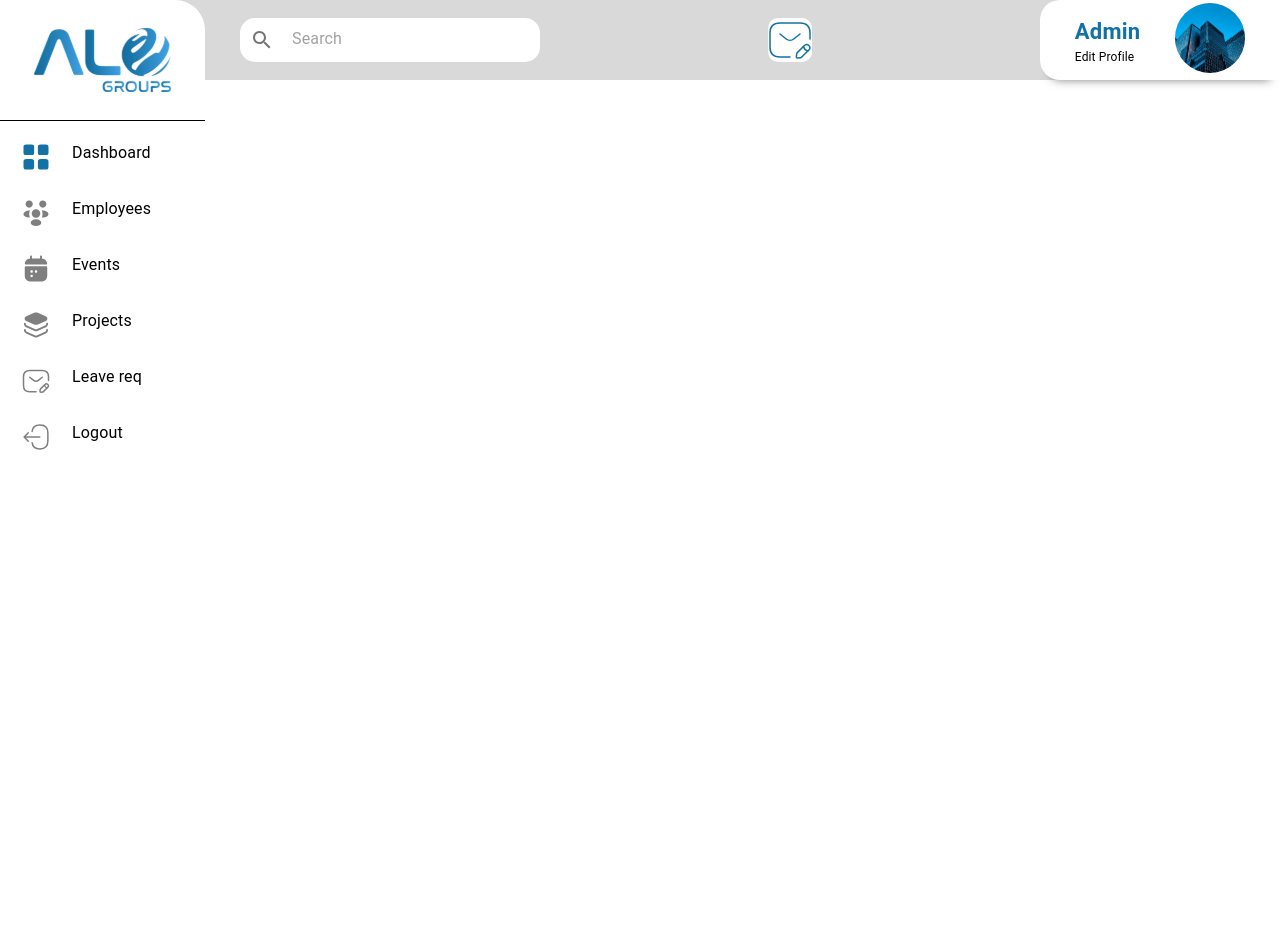
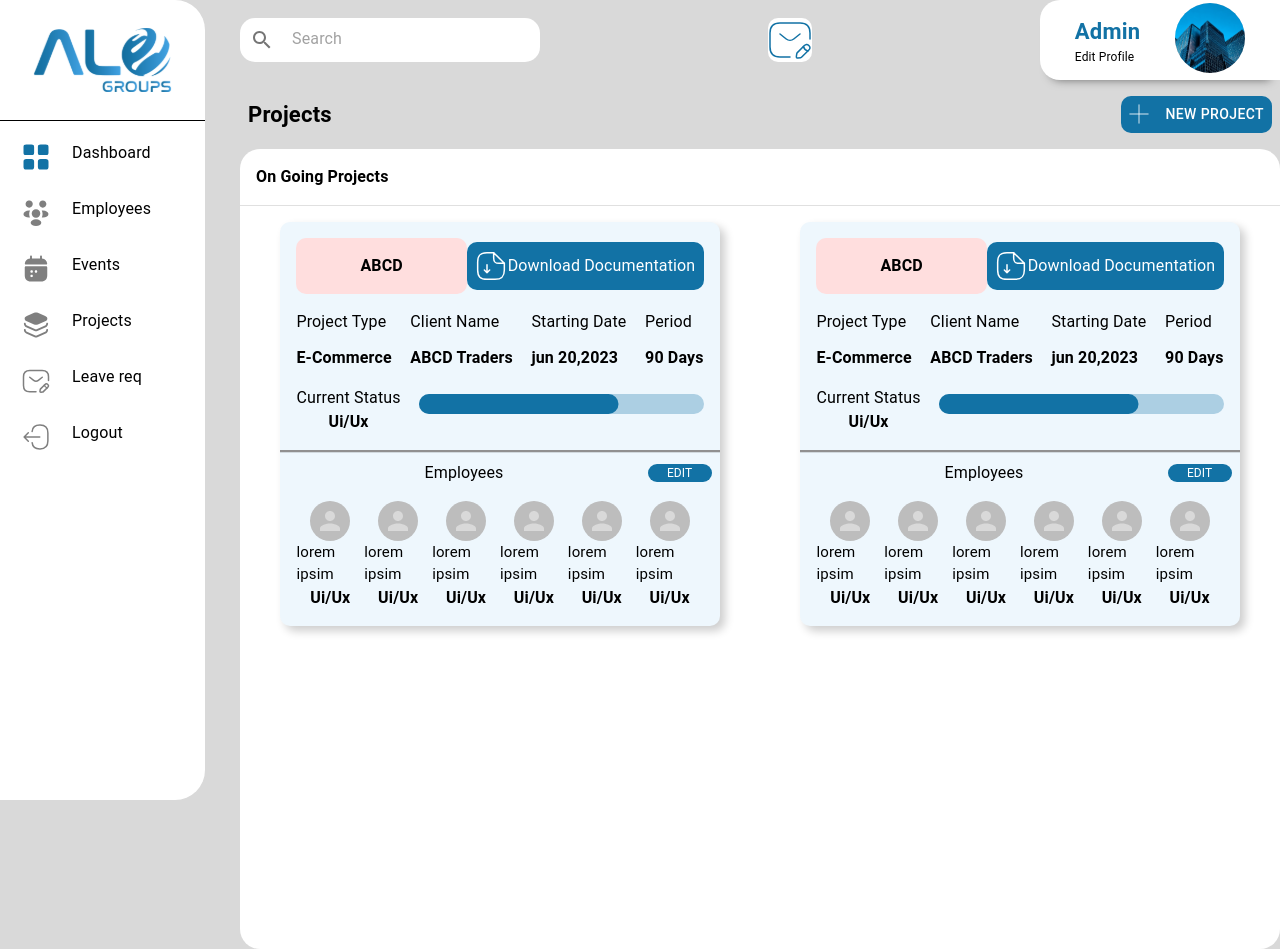
Before and after one commit to adharsh2000/alo_group, a React (Create React App) app: page /admin/projects in a window 1280 px wide. Before the commit the page ends 800 px from the top, so only its background shows below. Built offline with nearby package versions, Linux system fonts and the light colour scheme.

Commit message:
admin project page card completed

```diff
--- a/src/App.js
+++ b/src/App.js
@@ -16,6 +16,7 @@ import AdminLayout from "./Pages/Admin/AdminLayout";
 import AdminEmpList from "./Pages/Admin/AdminEmpList";
 import AdminTaskList from "./Pages/Admin/AdminTaskList";
 import AdminEvents from "./Pages/Admin/AdminEvents";
+import AdminProjects from "./Pages/Admin/AdminProjects";
 
 
 function App() {
@@ -60,6 +61,7 @@ function App() {
             <Route path="emplist" element={<AdminEmpList />} />
             <Route path="tasklist" element={<AdminTaskList />} />
             <Route path="events" element={<AdminEvents />} />
+            <Route path="projects" element={<AdminProjects />} />
           </Route>
         </Routes>
       </Box>
--- /dev/null
+++ b/src/Components/AdminComponents/AdminProjectCard.jsx
@@ -0,0 +1,128 @@
+import React from "react";
+import { Avatar, Box, Button, Divider, Typography, useTheme } from "@mui/material";
+import DownloadIcon from "../../Icons/DownloadIcon.svg";
+import ProjectProgress from "../Common/ProjectProgress";
+
+const AdminProjectCard = () => {
+  const theme = useTheme();
+  const Blue = theme?.palette?.primary?.main;
+  const shadow = theme?.shape?.shadow;
+  return (
+    <Box bgcolor="#EEF7FD" width="90%" borderRadius="10px" boxShadow={shadow}>
+      <Box
+        display="flex"
+        alignItems="center"
+        justifyContent="space-between"
+        m={2}
+      >
+        <Typography
+          bgcolor="#FFDEDE"
+          fontWeight="bold"
+          py={2}
+          px={8}
+          borderRadius="10px"
+        >
+          ABCD
+        </Typography>
+        <Box
+          component="button"
+          bgcolor={Blue}
+          sx={{
+            outline: "none",
+            border: "none",
+            display: "flex",
+            alignItems: "center",
+            justifyContent: "space-around",
+            p: 1,
+            width: 250,
+            borderRadius: "10px",
+            cursor: "pointer",
+          }}
+        >
+          <img src={DownloadIcon} alt="download" />
+          <Typography color="white" whiteSpace="nowrap">
+            Download Documentation
+          </Typography>
+        </Box>
+      </Box>
+      <Box display="flex" justifyContent="space-between" mx={2} height={60}>
+        <Box display="flex" flexDirection="column" justifyContent="space-between">
+          <Typography>Project Type</Typography>
+          <Typography fontWeight="bold">E-Commerce</Typography>
+        </Box>
+        <Box display="flex" flexDirection="column" justifyContent="space-between">
+          <Typography>Client Name</Typography>
+          <Typography fontWeight="bold">ABCD Traders</Typography>
+        </Box>
+        <Box display="flex" flexDirection="column" justifyContent="space-between">
+          <Typography>Starting Date</Typography>
+          <Typography fontWeight="bold">jun 20,2023</Typography>
+        </Box>
+        <Box display="flex" flexDirection="column" justifyContent="space-between">
+          <Typography>Period</Typography>
+          <Typography fontWeight="bold">90 Days</Typography>
+        </Box>
+      </Box>
+      <Box display="flex" justifyContent="space-between" m={2} >
+        <Box display="flex" flexDirection="column" justifyContent="space-between" alignItems="center">
+            <Typography>Current Status</Typography>
+            <Typography fontWeight="bold">Ui/Ux</Typography>
+        </Box>
+        <ProjectProgress value={70}  width={"70%"}/>
+      </Box>
+      <Divider sx={{ borderTop: '2px solid #909090' }} />
+      <Box>
+        <Box display="flex" flexDirection="row-reverse" alignItems="center" mt={1}>
+            <Button sx={{
+                p:0,
+                mr:1,
+                backgroundColor:'#1272A5',
+                color:'#fff',
+                // gap:2,
+                '&:hover':{
+                    backgroundColor:"#1272A5"
+                },
+                // marginBottom:2
+            }}>
+                <Typography fontSize="12px">Edit</Typography>
+            </Button>
+            <Typography  mx="auto">Employees</Typography>
+        </Box>
+        <Box display="flex" justifyContent="space-between" mx={2} my={2}>
+            <Box display="flex" flexDirection="column" alignItems="center" justifyContent="center">
+                <Avatar />
+                <Typography fontSize="15px">lorem ipsim</Typography>
+                <Typography fontWeight="bold">Ui/Ux</Typography>
+            </Box>
+            <Box display="flex" flexDirection="column" alignItems="center" justifyContent="center">
+                <Avatar />
+                <Typography fontSize="15px">lorem ipsim</Typography>
+                <Typography fontWeight="bold">Ui/Ux</Typography>
+            </Box>
+            <Box display="flex" flexDirection="column" alignItems="center" justifyContent="center">
+                <Avatar />
+                <Typography fontSize="15px">lorem ipsim</Typography>
+                <Typography fontWeight="bold">Ui/Ux</Typography>
+            </Box>
+            <Box display="flex" flexDirection="column" alignItems="center" justifyContent="center">
+                <Avatar />
+                <Typography fontSize="15px">lorem ipsim</Typography>
+                <Typography fontWeight="bold">Ui/Ux</Typography>
+            </Box>
+            <Box display="flex" flexDirection="column" alignItems="center" justifyContent="center">
+                <Avatar />
+                <Typography fontSize="15px">lorem ipsim</Typography>
+                <Typography fontWeight="bold">Ui/Ux</Typography>
+            </Box>
+            <Box display="flex" flexDirection="column" alignItems="center" justifyContent="center">
+                <Avatar />
+                <Typography fontSize="15px">lorem ipsim</Typography>
+                <Typography fontWeight="bold">Ui/Ux</Typography>
+            </Box>
+        </Box>
+      </Box>
+    </Box>
+  );
+};
+
+export default AdminProjectCard;
--- a/src/Components/UserComponents/ProjectProgress.jsx
+++ b/src/Components/Common/ProjectProgress.jsx
@@ -8,9 +8,9 @@ import { Typography } from "@mui/material";
 const BorderLinearProgress = styled(LinearProgress)(({ theme }) => ({
   height: 20,
   borderRadius: 10,
-  marginTop:8,
+  marginTop: 8,
   [`&.${linearProgressClasses.colorPrimary}`]: {
-    backgroundColor:"#ACCFE3"
+    backgroundColor: "#ACCFE3",
   },
   [`& .${linearProgressClasses.bar}`]: {
     borderRadius: 10,
@@ -19,12 +19,18 @@ const BorderLinearProgress = styled(LinearProgress)(({ theme }) => ({
   },
 }));
 
-const ProjectProgress = ({ value, children }) => {
+const ProjectProgress = ({ value, children, width }) => {
   return (
-    <BorderLinearProgress variant="determinate" value={value}>
+    <BorderLinearProgress
+      variant="determinate"
+      value={value}
+      sx={{
+        width: width ? width : "inherit",
+      }}
+    >
       <Typography
         sx={{
-        //   position: "absolute",
+          //   position: "absolute",
           color: "black",
           right: "50px",
         }}
--- /dev/null
+++ b/src/Pages/Admin/AdminProjects.jsx
@@ -0,0 +1,70 @@
+import React from "react";
+import { Box, Button, Divider, Grid, Typography } from "@mui/material";
+import addIcon from "../../Icons/AddIcon.svg";
+import AdminProjectCard from "../../Components/AdminComponents/AdminProjectCard";
+
+const AdminProjects = () => {
+  return (
+    <>
+      <Box
+        p={1}
+        width="100%"
+        display="flex"
+        alignItems="center"
+        justifyContent="space-between"
+      >
+        <Typography fontWeight="bold" fontSize="22px">
+          Projects
+        </Typography>
+
+        <Button
+          type="submit"
+          sx={{
+            backgroundColor: "#1272A5",
+            color: "#fff",
+            gap: 2,
+            "&:hover": {
+              backgroundColor: "#1272A5",
+            },
+          }}
+          //   onClick={() => setOpen(!open)}
+        >
+          <img src={addIcon} width={20} alt="add" />
+          New Project
+        </Button>
+      </Box>
+      <Box height={800} bgcolor="#fff" borderRadius="20px">
+        <Typography p={2} fontWeight="bold">
+          On Going Projects
+        </Typography>
+        <Divider />
+        <Grid container xs={12} sm={12}>
+          <Grid
+            item
+            xs={12}
+            sm={6}
+            display="flex"
+            justifyContent="center"
+            mb={2}
+            p={2}
+          >
+            <AdminProjectCard />
+          </Grid>
+          <Grid
+            item
+            xs={12}
+            sm={6}
+            display="flex"
+            justifyContent="center"
+            mb={2}
+            p={2}
+          >
+            <AdminProjectCard />
+          </Grid>
+        </Grid>
+      </Box>
+    </>
+  );
+};
+
+export default AdminProjects;
--- a/src/Pages/Employee/EmpProject.jsx
+++ b/src/Pages/Employee/EmpProject.jsx
@@ -5,7 +5,7 @@ import { useTheme } from "@emotion/react";
 import { Avatar, AvatarGroup, Box, Divider, Typography } from "@mui/material";
 import HeaderImage from "../../Icons/HeaderImage.svg";
 import DownloadIcon from "../../Icons/DownloadIcon.svg";
-import ProjectProgress from "../../Components/UserComponents/ProjectProgress";
+import ProjectProgress from "../../Components/Common/ProjectProgress";
 import ProjectStatusBox from "../../Components/UserComponents/ProjectStatusBox";
 
 const Empproject = () => {
--- a/src/data/adminNavbar.js
+++ b/src/data/adminNavbar.js
@@ -34,7 +34,7 @@ export const adminHeaderData = [
     },
     {
         id: 4,
-        url: '/admin/dashboard',
+        url: '/admin/projects',
         image: (<svg width="30" height="30" viewBox="0 0 30 30" fill="none" xmlns="http://www.w3.org/2000/svg">
             <g opacity="0.5">
                 <path d="M24.2125 6.11375L16.8875 2.85125C15.8125 2.37625 14.1875 2.37625 13.1125 2.85125L5.78751 6.11375C3.93751 6.93875 3.66251 8.06375 3.66251 8.66375C3.66251 9.26375 3.93751 10.3887 5.78751 11.2137L13.1125 14.4762C13.65 14.7137 14.325 14.8387 15 14.8387C15.675 14.8387 16.35 14.7137 16.8875 14.4762L24.2125 11.2137C26.0625 10.3887 26.3375 9.26375 26.3375 8.66375C26.3375 8.06375 26.075 6.93875 24.2125 6.11375Z" fill="black" />
```
